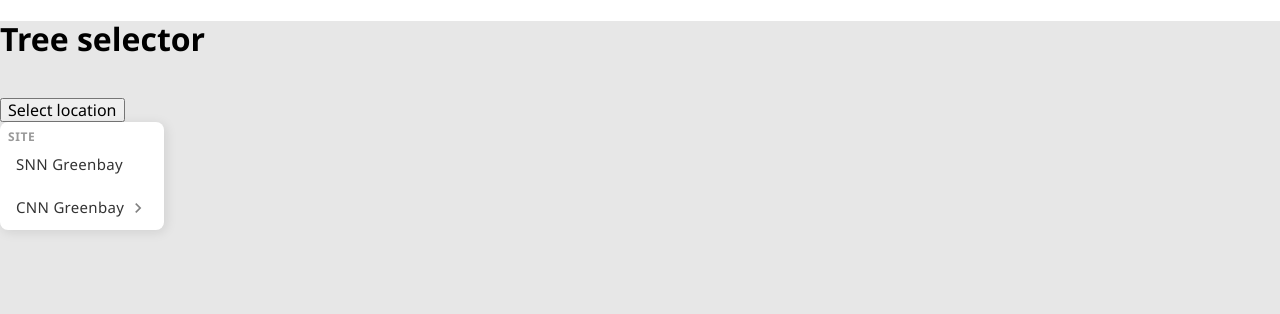
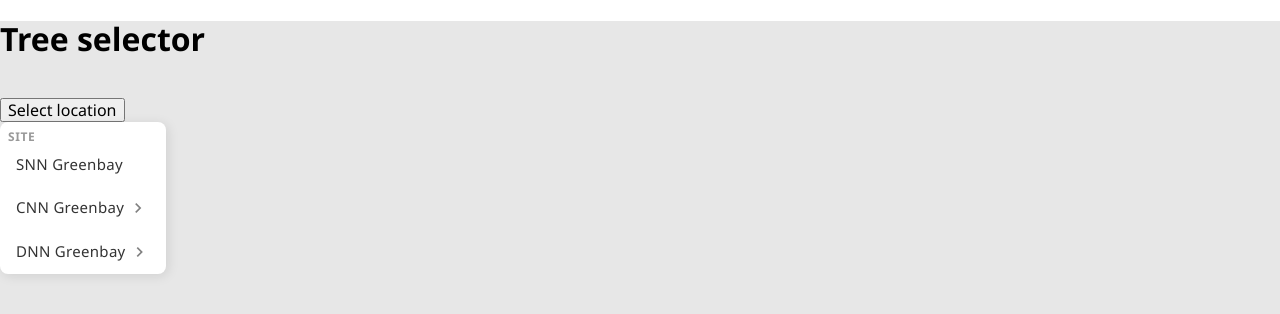
Before and after one commit to lakshya0246/tree-selector, an Angular app: page / in a window 1280 px wide. Both pictures are taken after a click on the button "Select location". Shown: the top 314 px of the page. Built offline with nearby package versions, Linux system fonts and the light colour scheme.

Commit message:
Fix clicking on a node also reveals sibling child lists

```diff
--- a/src/app/response.mock.ts
+++ b/src/app/response.mock.ts
@@ -47,6 +47,86 @@
                         }
                     }
                 ]
+            },
+        },
+        {
+            id: 2, name: "DNN Greenbay", child:
+            {
+                levelName: 'zone',
+                entries: [
+                    {
+                        id: 3, name: 'North', child:
+                        {
+                            levelName: 'building',
+                            entries: [
+                                {
+                                    id: 6,
+                                    name: 'A',
+                                    child: {
+                                        levelName: 'floor',
+                                        entries: [
+                                            {
+                                                id: 6,
+                                                name: '3',
+                                                child: {
+                                                    levelName: 'room',
+                                                    entries: [
+                                                        {
+                                                            id: 6,
+                                                            name: 'Bedroom',
+                                                            child: undefined
+                                                        },
+                                                        {
+                                                            id: 6,
+                                                            name: 'Kitchen',
+                                                            child: undefined,
+                                                        }
+                                                    ]
+                                                }
+                                            }
+                                        ]
+                                    }
+                                }
+                            ]
+                        }
+                    },
+                    {
+                        id: 3, name: 'North', child:
+                        {
+                            levelName: 'building',
+                            entries: [
+                                {
+                                    id: 6,
+                                    name: 'A',
+                                    child: {
+                                        levelName: 'floor',
+                                        entries: [
+                                            {
+                                                id: 6,
+                                                name: '3',
+                                                child: {
+                                                    levelName: 'room',
+                                                    entries: [
+                                                        {
+                                                            id: 6,
+                                                            name: 'Bedroom',
+                                                            child: undefined
+                                                        },
+                                                        {
+                                                            id: 6,
+                                                            name: 'Kitchen',
+                                                            child: undefined,
+                                                        }
+                                                    ]
+                                                }
+                                            }
+                                        ]
+                                    }
+                                }
+                            ]
+                        }
+                    }
+                ]
             }
         }
     ]
--- a/src/app/select/select.component.html
+++ b/src/app/select/select.component.html
@@ -7,13 +7,13 @@
         <ng-container *ngFor="let entry of tree.entries; index as i">
             <li
                 *ngIf="entry.child; else edgeNode"
-                (click)="showChild = true"
+                (click)="showChildIndex = i"
                 class="level-entry">
                 {{entry.name}}
                 <i class="material-icons icon-expandable">keyboard_arrow_right</i>
 
                 <app-select
-                    *ngIf="showChild"
+                    *ngIf="showChildIndex === i"
                     (selected)="onSelect($event, entry.name)"
                     [tree]="entry.child">
                 </app-select>
--- a/src/app/select/select.component.ts
+++ b/src/app/select/select.component.ts
@@ -10,14 +10,14 @@
 
   @Input() tree: Tree;
   @Output() selected = new EventEmitter<any>();
-  showChild: boolean;
+  showChildIndex: number;
 
   constructor() { }
 
   ngOnInit(): void { }
 
   onSelect(childValue: string[], value: string) {
-    this.showChild = false;
+    this.showChildIndex = undefined;
     this.selected.emit([value, ...childValue])
   }
 }
```
